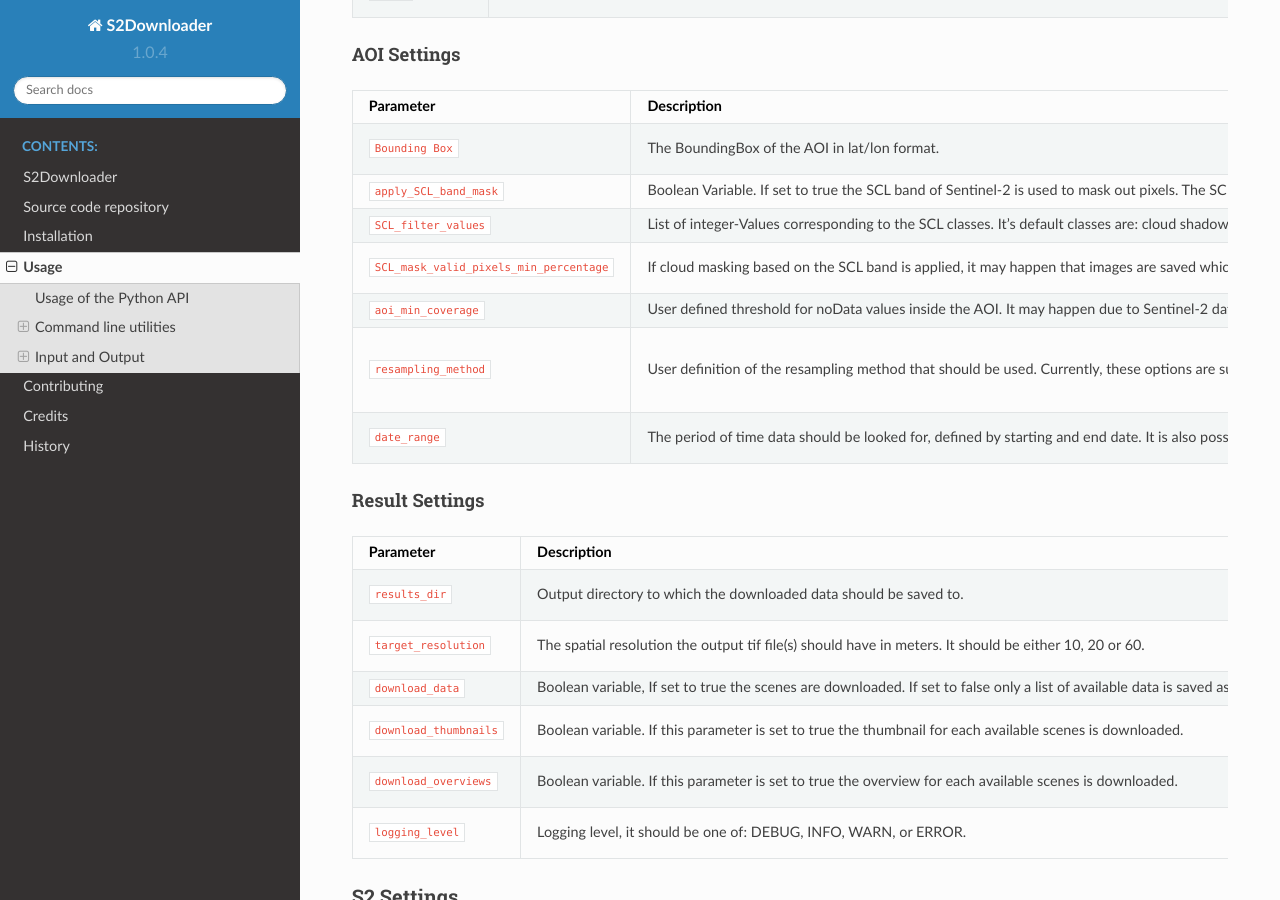
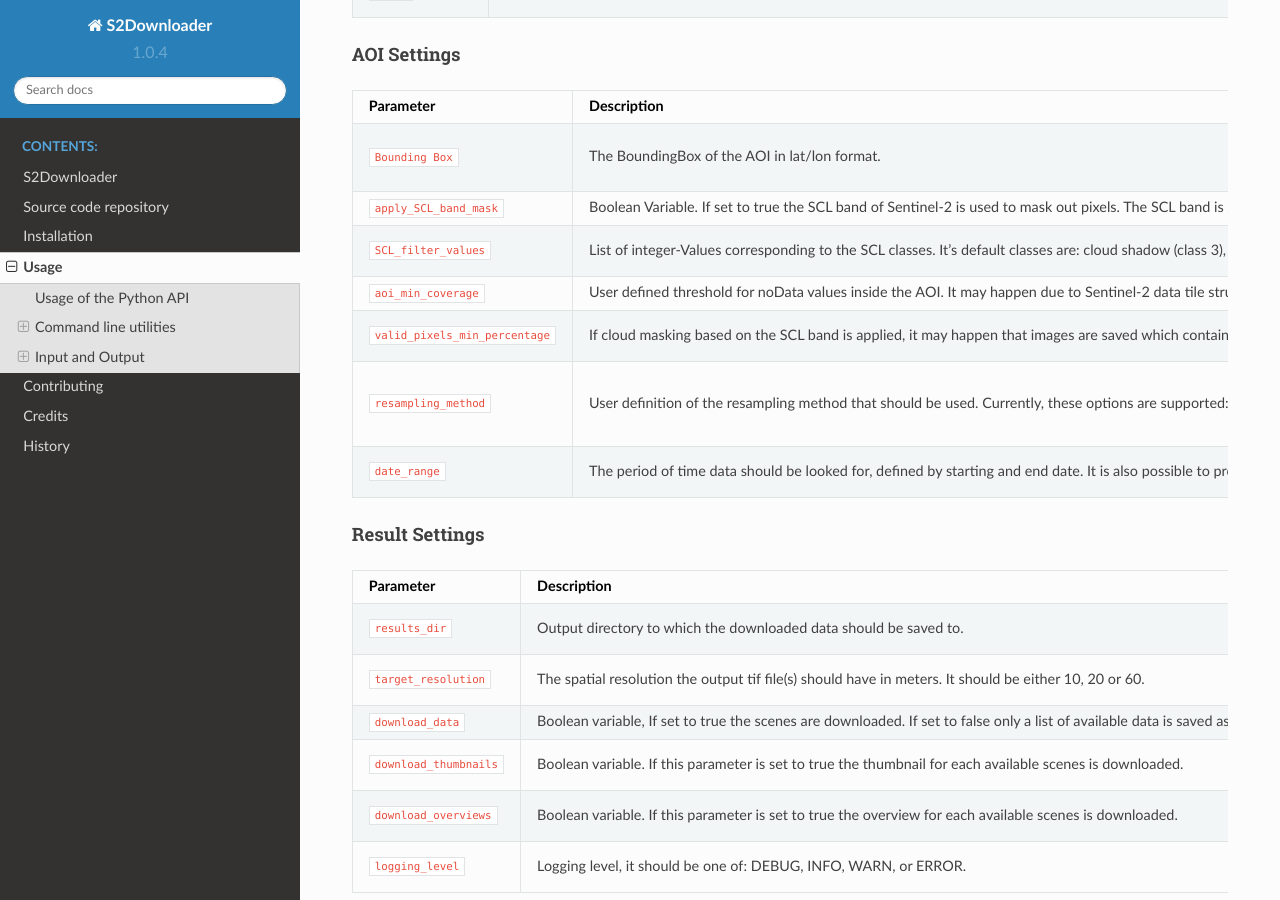
Before and after one commit to FernLab/s2downloader, a Sphinx documentation site: the page built from docs/usage.rst, in a window 1280 px wide and 900 px high, scrolled down 2767 px. Built offline with Sphinx 7.4.7 and the Read the Docs theme 2.0.0, drawn with Linux system fonts in a browser that asks for light colours; pages that are not in the unit, such as notebooks, are missing from menus; some of the changed text lies outside the part shown.

Commit message:
Rename SCL_mask_valid_pixels_min_percentage to valid_pixels_min_percentage

```diff
--- a/docs/usage.rst
+++ b/docs/usage.rst
@@ -90,8 +90,8 @@ The package expects a configuration file in ``json`` format, like the `default_c
                     9,
                     10
                 ],
-                "SCL_mask_valid_pixels_min_percentage": 10,
                 "aoi_min_coverage": 90,
+                "valid_pixels_min_percentage": 10,
                 "resampling_method": "cubic",
                 "date_range": [
                     "2021-09-04",
@@ -176,12 +176,12 @@ AOI Settings
     * - ``SCL_filter_values``
       - List of integer-Values corresponding to the SCL classes. It's default classes are: cloud shadow (class 3), clouds (classes 7, 8, 9) and thin cirrus (class 10).
       - ``"SCL_filter_values": [3, 7, 8, 9, 10]"``
-    * - ``SCL_mask_valid_pixels_min_percentage``
-      - If cloud masking based on the SCL band is applied, it may happen that images are saved which contain only very few valid pixels. Here the user can define a percentage value of minimum valid pixels that should be left over after masking in order to save the image.
-      - ``"SCL_mask_valid_pixels_min_percentage": 70``
     * - ``aoi_min_coverage``
       - User defined threshold for noData values inside the AOI. It may happen due to Sentinel-2 data tile structure that parts of the AOI have noData values. Here the user can define a percentage value of minimum valid pixels inside the AOI.
       - ``"aoi_min_coverage": 90``
+    * - ``valid_pixels_min_percentage``
+      - If cloud masking based on the SCL band is applied, it may happen that images are saved which contain only very few valid pixels. Here the user can define a percentage value of minimum valid pixels that should be left over after masking in order to save the image.
+      - ``"valid_pixels_min_percentage": 70``
     * - ``resampling_method``
       - User definition of the resampling method that should be used. Currently, these options are supported: nearest, bilinear, cubic.
       - ``"resampling_method": "nearest"``, ``"resampling_method": "bilinear"``, ``"resampling_method": "cubic"``
```
